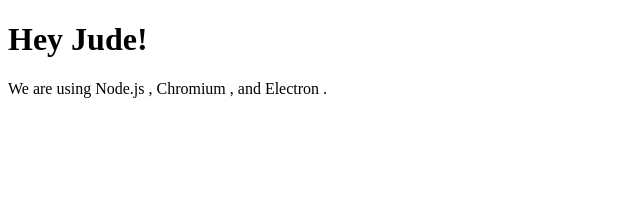
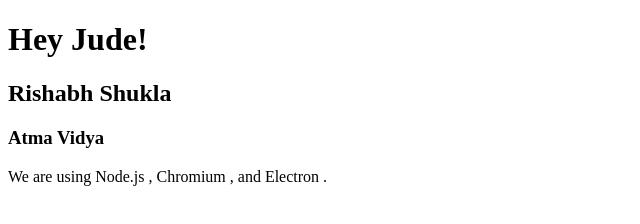
Before and after one commit to rajat00/my_electron_app, an Electron app: page index.html in a window 800 px wide. Shown: the whole page, without its empty margins (0-640 px from the left). Drawn offline with Linux system fonts and the light colour scheme.

Commit message:
serverfix branch testing

```diff
--- a/index.html
+++ b/index.html
@@ -8,6 +8,8 @@
   </head>
   <body>
     <h1>Hey Jude!</h1>
+    <h2>Rishabh Shukla</h2>
+    <h3>Atma Vidya</h3>
     We are using Node.js <span id="node-version"></span>,
     Chromium <span id="chrome-version"></span>,
     and Electron <span id="electron-version"></span>.
```
